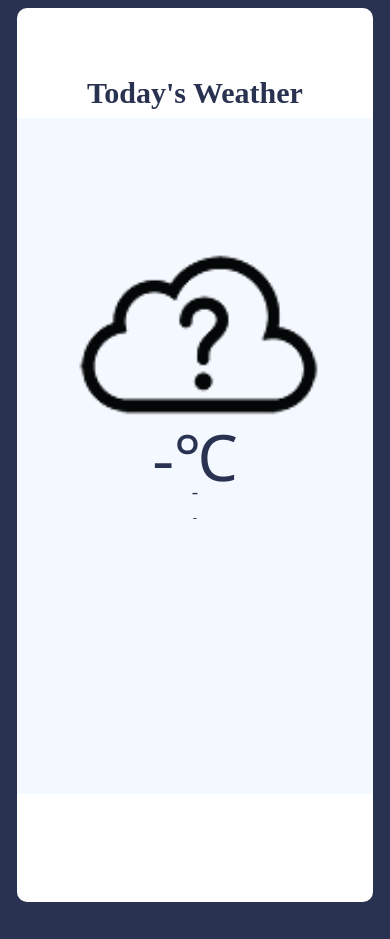
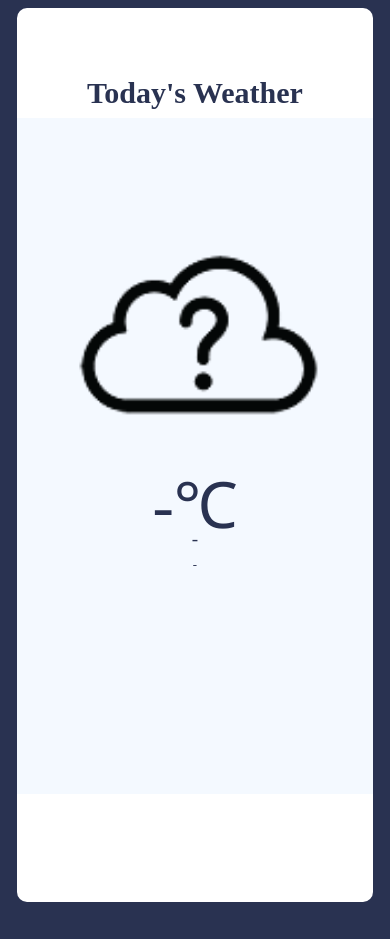
Before and after one commit to PeaElorm/weather-app, a plain HTML site: page index.html in a window 390 px wide. Drawn offline with Linux system fonts and the light colour scheme.

Commit message:
mobile responsive 5

```diff
--- a/style.css
+++ b/style.css
@@ -133,8 +133,8 @@ body {
     width: 80%;
   }
 
-   .weather-icon{
-    margin-bottom: 60px;
+   .temperature-value{
+    margin-top: 30%;
    }
 
   .weather-icon{
```
